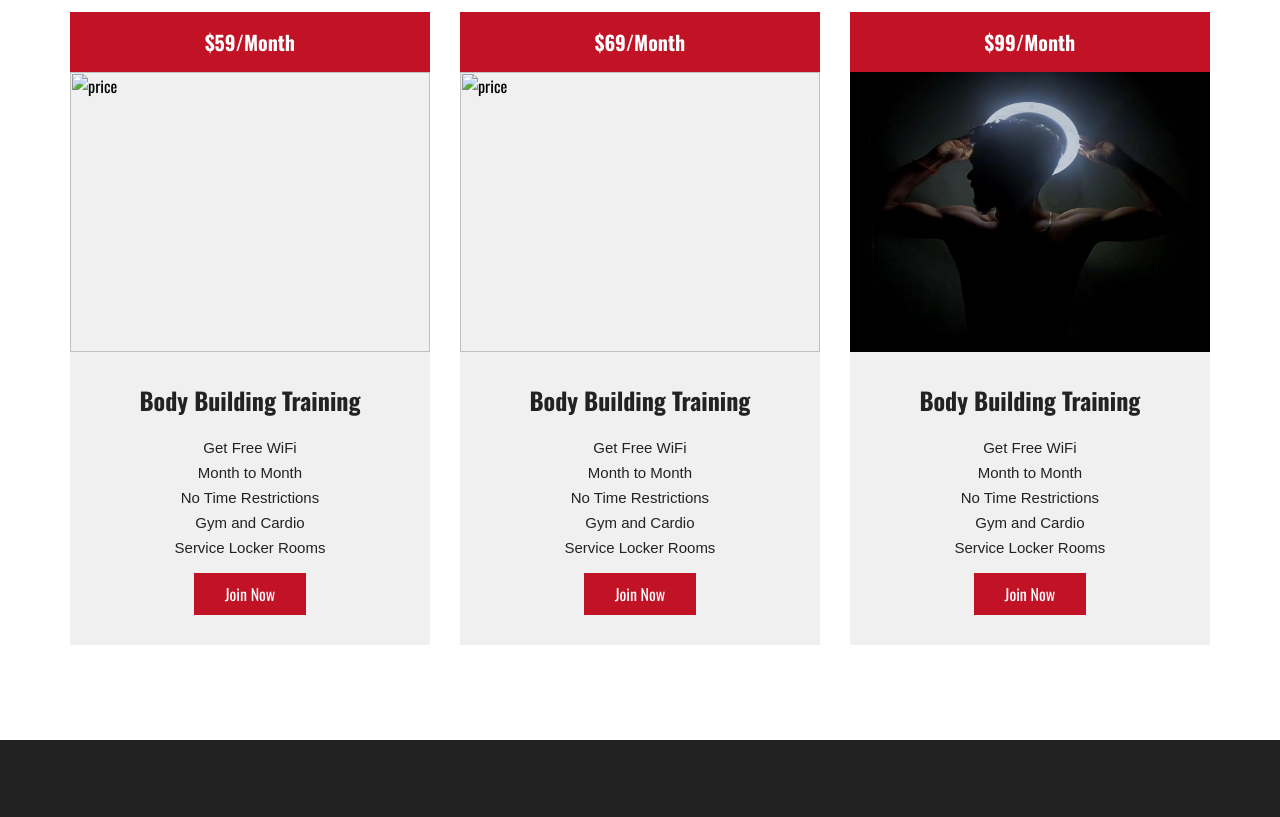
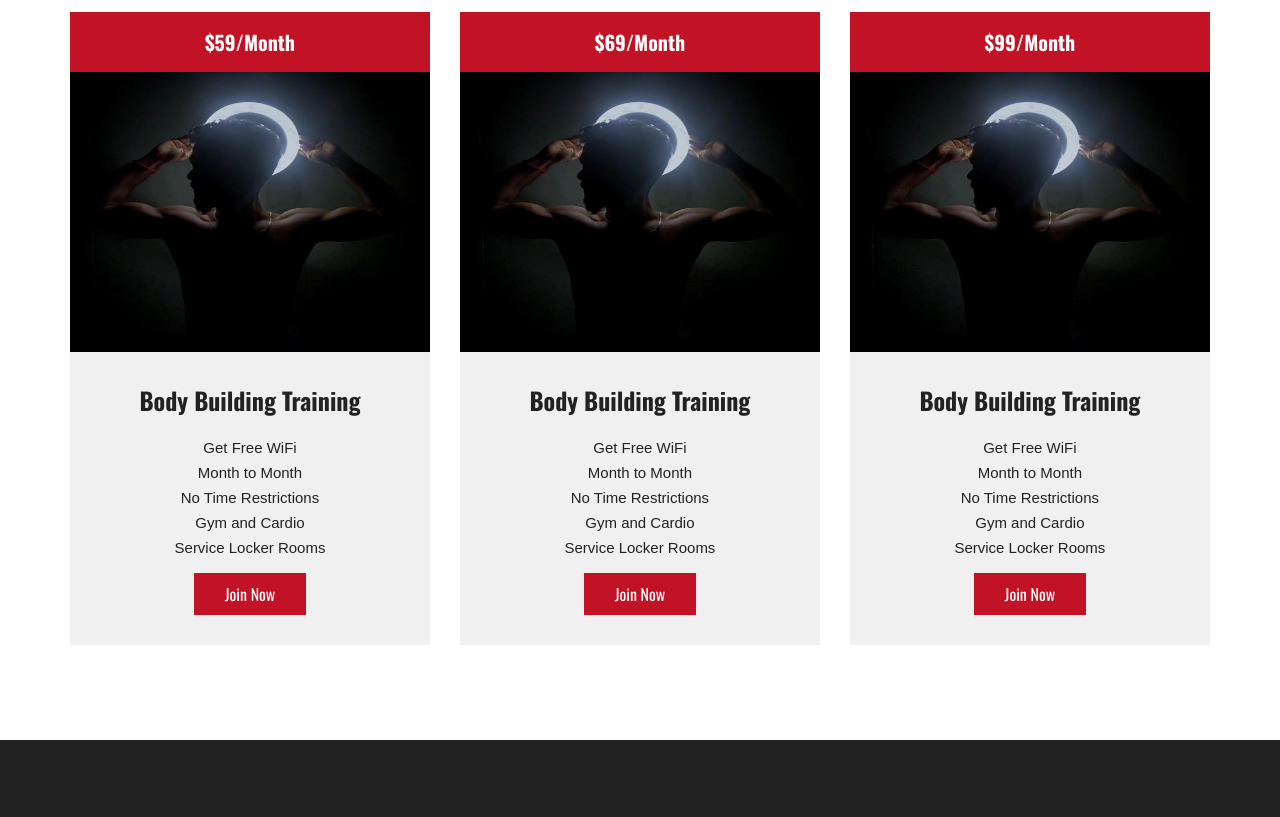
Before and after one commit to PoojaKumar13/Gymwebsite, a plain HTML site: page index.html in a window 1280 px wide. Shown: the part 6115-6932 px from the top of the page. Drawn offline with nearby package versions, Linux system fonts and the light colour scheme; files whose address does not match are found by name.

Commit message:
Update index.html

```diff
--- a/index.html
+++ b/index.html
@@ -1,6 +1,6 @@
 <html>
 <head>
-	<title>Gym Website Template</title>
+	<title>Gym Website</title>
 	<meta name="viewport" content="width=device-width, initial-scale=1">
   <link rel="stylesheet" href="animate.css">
 	<link rel="stylesheet" type="text/css" href="style.css">
@@ -298,7 +298,7 @@
   	 	  	  	  	   	  $59/Month
   	 	  	  	  	   </div>
   	 	  	  	  	   <div class="img">
-  	 	  	  	  	   	 <img src="price.jpg" alt="price" height="280"/>
+  	 	  	  	  	   	 <img src="price.png" alt="price" height="280"/>
   	 	  	  	  	   </div>
   	 	  	  	  	   <div class="text">
   	 	  	  	  	   	  <h3>Body Building Training</h3>
@@ -317,7 +317,7 @@
   	 	  	  	  	   	  $69/Month
   	 	  	  	  	   </div>
   	 	  	  	  	   <div class="img">
-  	 	  	  	  	   	 <img src="price.jpg" alt="price" height="280"/>
+  	 	  	  	  	   	 <img src="price.png" alt="price" height="280"/>
   	 	  	  	  	   </div>
   	 	  	  	  	   <div class="text">
   	 	  	  	  	   	  <h3>Body Building Training</h3>
```
